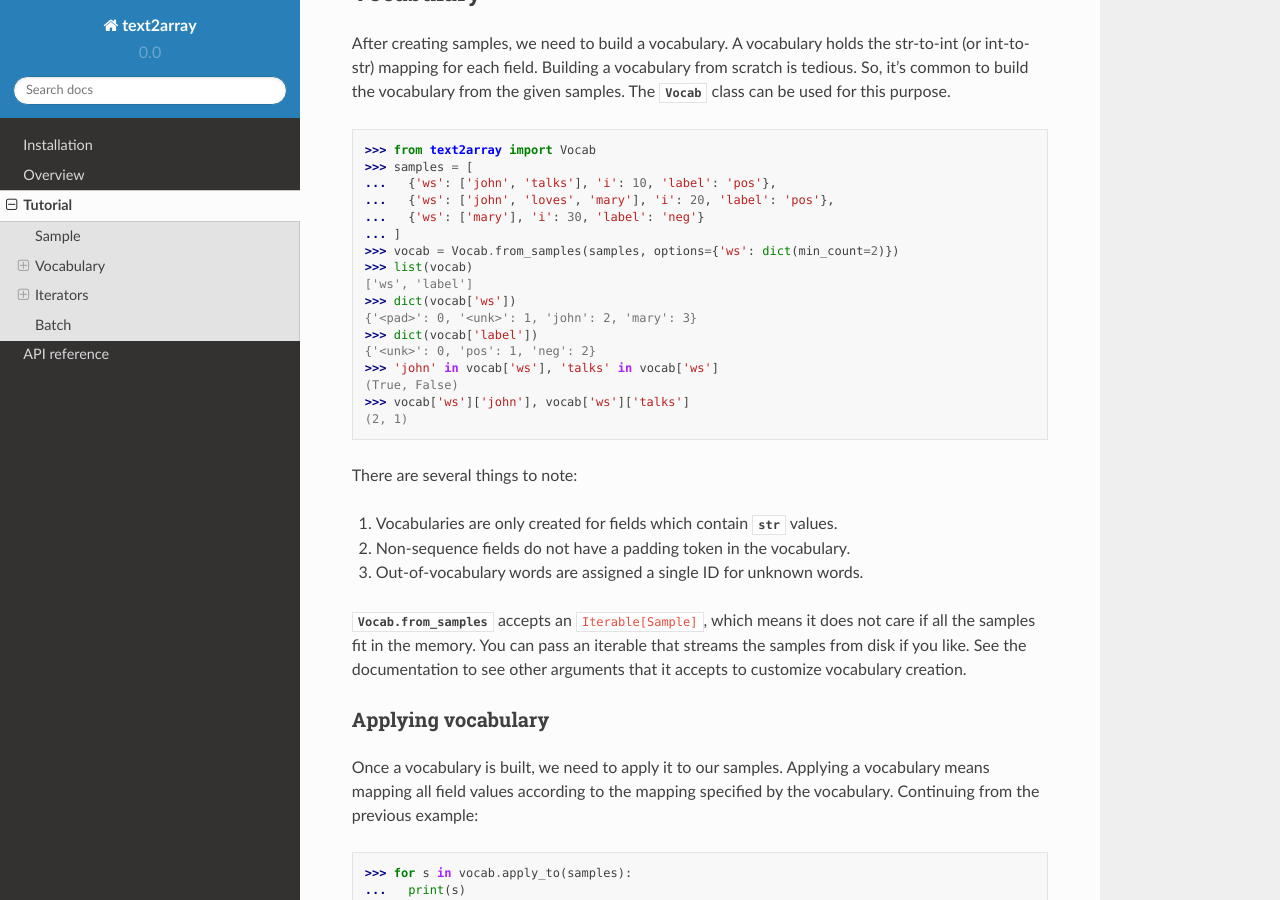
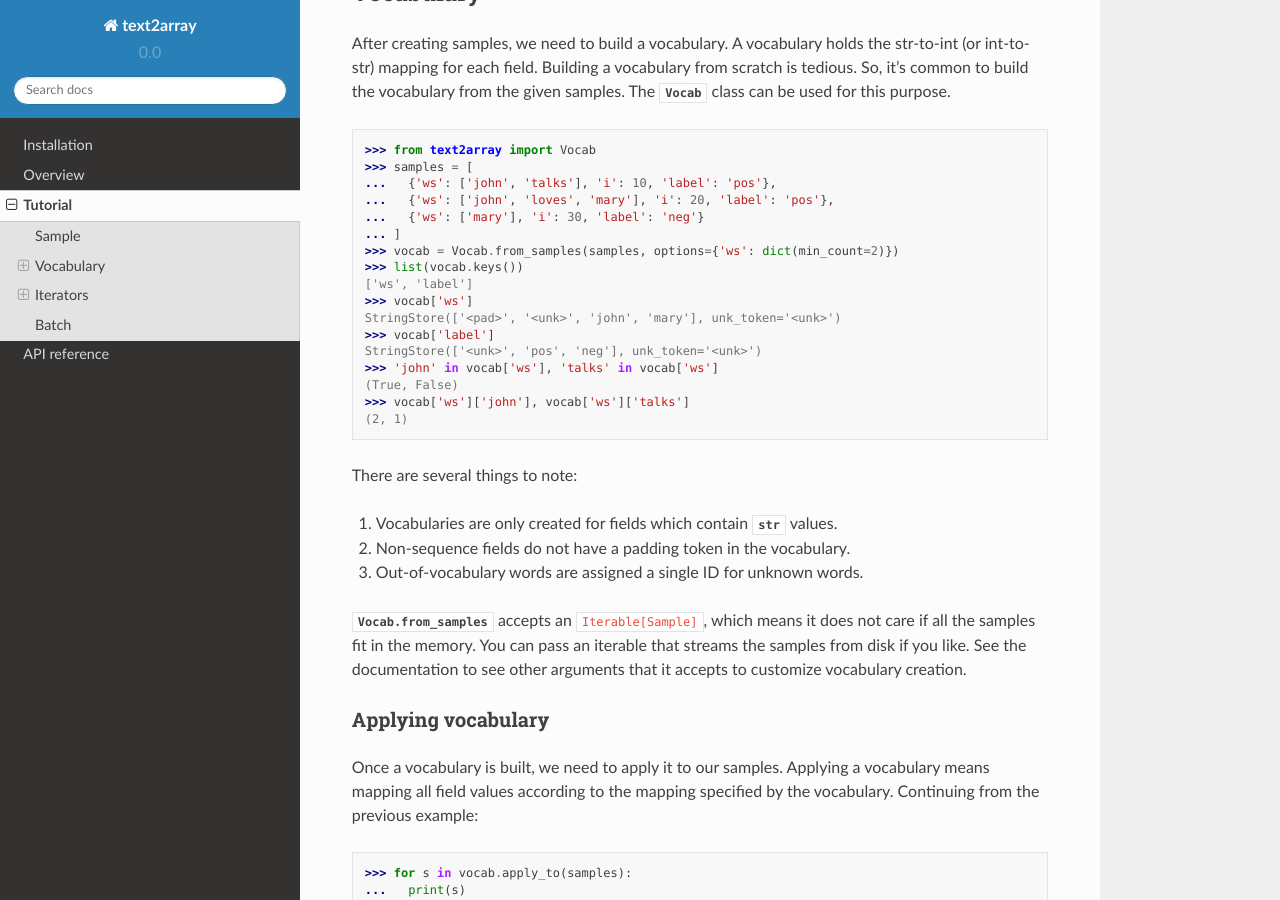
Before and after one commit to kmkurn/text2array, a Sphinx documentation site: the page built from docs/tutorial.rst, in a window 1280 px wide and 900 px high, scrolled down 364 px. Built offline with Sphinx 7.4.7 and the Read the Docs theme 2.0.0, drawn with Linux system fonts in a browser that asks for light colours.

Commit message:
Let StringStore repr be exposed in docs

```diff
--- a/docs/quickstart.rst
+++ b/docs/quickstart.rst
@@ -19,8 +19,8 @@ Overview
     >>> # Create a Vocab
     >>> from text2array import Vocab
     >>> vocab = Vocab.from_samples(samples, options={'ws': dict(min_count=2)})
-    >>> list(vocab['ws'])
-    ['<pad>', '<unk>', 'john', 'mary']
+    >>> vocab['ws']
+    StringStore(['<pad>', '<unk>', 'john', 'mary'], unk_token='<unk>')
     >>> # 'talks' and 'loves' are out-of-vocabulary because they occur only once
     >>> 'john' in vocab['ws']
     True
--- a/docs/tutorial.rst
+++ b/docs/tutorial.rst
@@ -29,12 +29,12 @@ class can be used for this purpose.
     ...   {'ws': ['mary'], 'i': 30, 'label': 'neg'}
     ... ]
     >>> vocab = Vocab.from_samples(samples, options={'ws': dict(min_count=2)})
-    >>> list(vocab)
+    >>> list(vocab.keys())
     ['ws', 'label']
-    >>> dict(vocab['ws'])
-    {'<pad>': 0, '<unk>': 1, 'john': 2, 'mary': 3}
-    >>> dict(vocab['label'])
-    {'<unk>': 0, 'pos': 1, 'neg': 2}
+    >>> vocab['ws']
+    StringStore(['<pad>', '<unk>', 'john', 'mary'], unk_token='<unk>')
+    >>> vocab['label']
+    StringStore(['<unk>', 'pos', 'neg'], unk_token='<unk>')
     >>> 'john' in vocab['ws'], 'talks' in vocab['ws']
     (True, False)
     >>> vocab['ws']['john'], vocab['ws']['talks']
```
